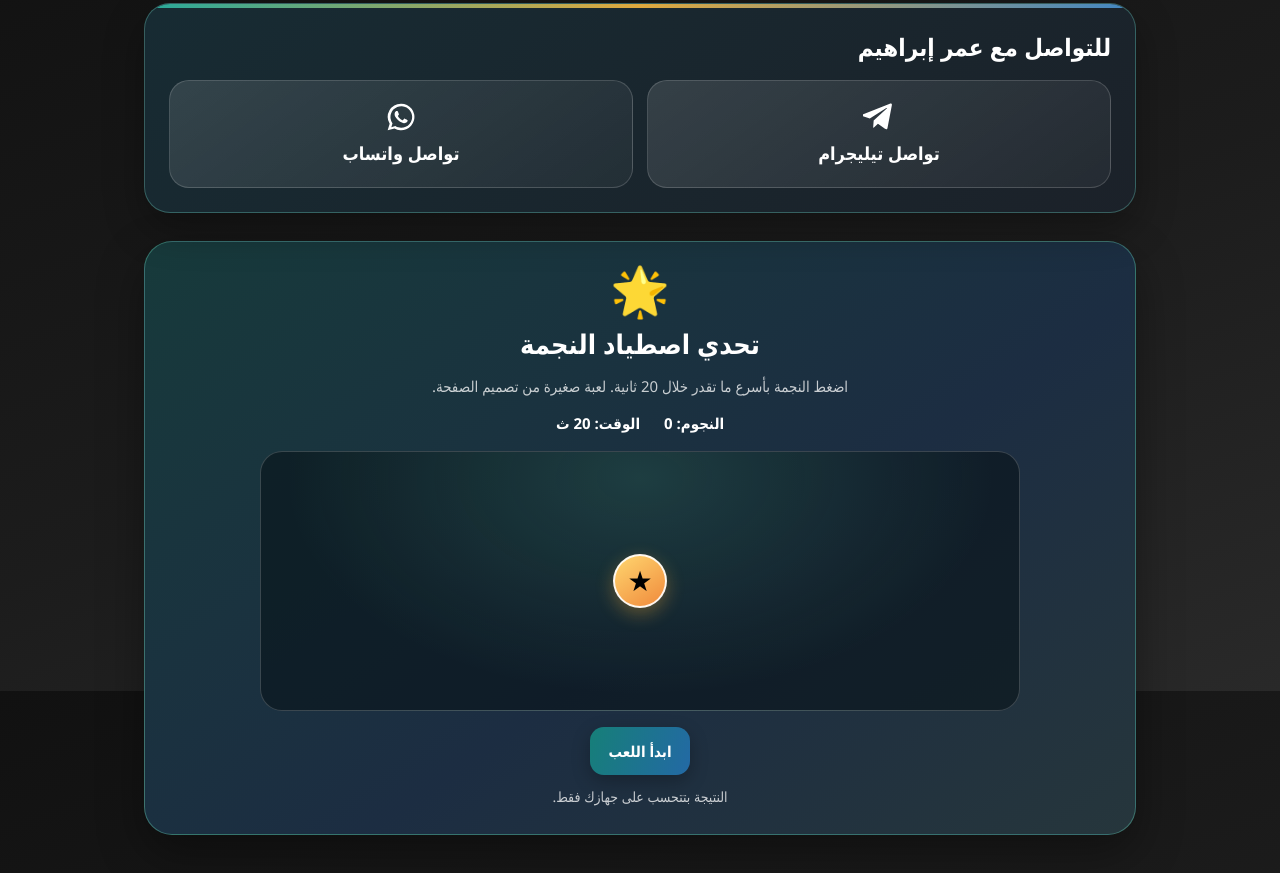
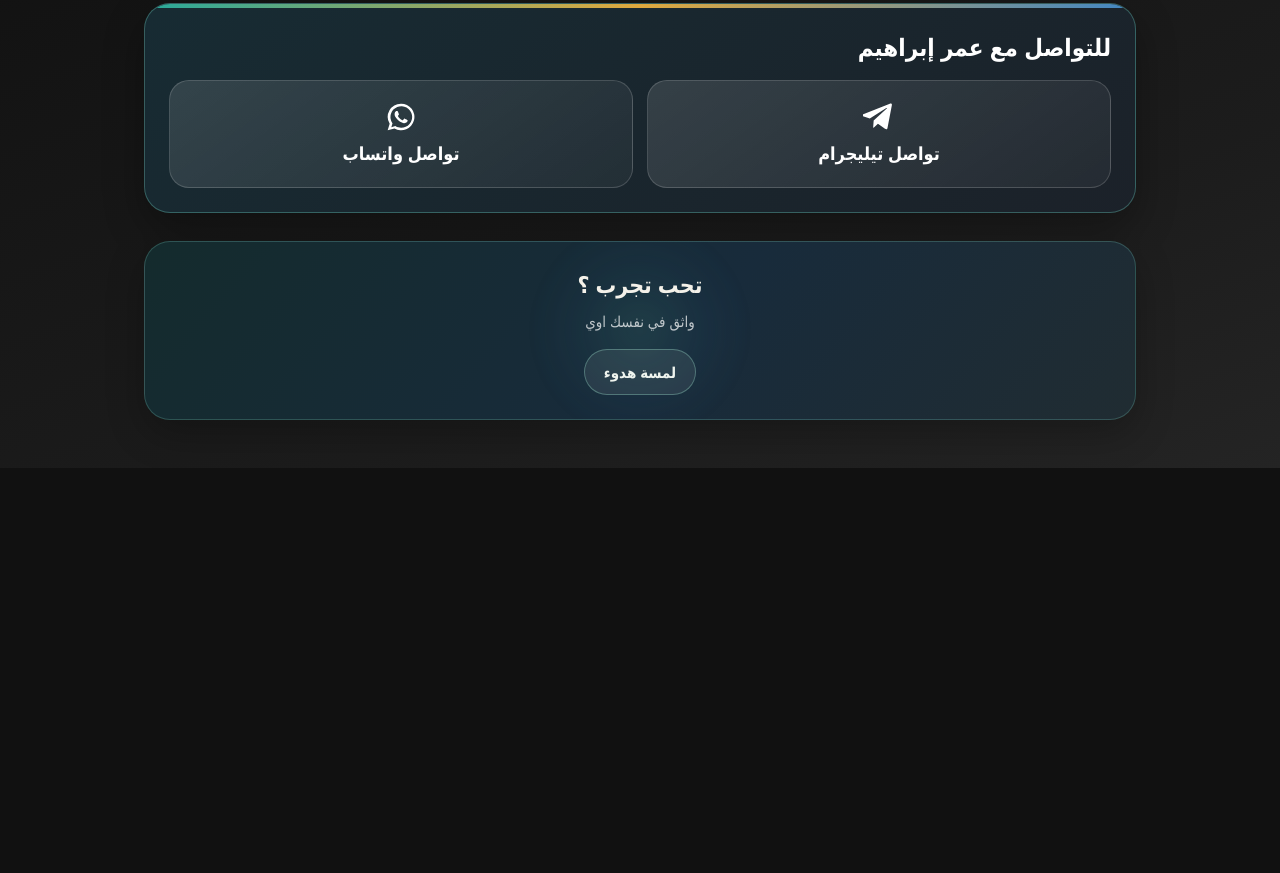
Before and after one commit to omr259/omr259.github.io, a plain HTML site: page index.html in a window 1280 px wide. Shown: the part 909-1782 px from the top of the page. After the commit the page ends 1377 px from the top, so only its background shows below. Drawn offline with Linux system fonts and the light colour scheme.

Commit message:
Add chill panel with interaction effects

```diff
--- a/index.html
+++ b/index.html
@@ -105,14 +105,19 @@ body { background: linear-gradient(160deg, #111111, #1c1c1c 55%, #292929); backg
 .hub-contact-title{font-size:24px;margin:0 0 8px;color:#fff}.hub-contact-links{gap:14px}
 .hub-contact-link{min-height:108px;border-radius:20px;background:linear-gradient(145deg,rgba(255,255,255,.12),rgba(255,255,255,.045));border:1px solid rgba(255,255,255,.16);transition:transform .2s,border-color .2s}
 .hub-contact-link:hover{transform:translateY(-3px);border-color:rgba(107,210,193,.65)}.hub-contact-link svg{width:32px;height:32px}
-.hub-game{margin:28px 0 24px;padding:24px;border-radius:28px;background:linear-gradient(145deg,#173a3b,#1c2d42 58%,#26363c);border:1px solid rgba(95,201,177,.42);box-shadow:0 18px 46px rgba(0,0,0,.35);text-align:center}
-.hub-game .hub-game-mark{font-size:48px;line-height:1;margin-bottom:8px}.hub-game h2{margin:0 0 8px;font-size:27px;color:#fff}
-.hub-game p{margin:0 0 12px;color:rgba(255,255,255,.76);line-height:1.75}.hub-game-stats{display:flex;justify-content:center;gap:24px;margin:12px 0 16px;font-weight:700}
-.hub-game-area{position:relative;height:260px;max-width:760px;margin:0 auto 16px;overflow:hidden;border-radius:22px;border:1px solid rgba(255,255,255,.18);background:radial-gradient(ellipse at 50% 10%,rgba(78,161,145,.24),transparent 66%),rgba(8,18,24,.58)}
-.hub-game-target{position:absolute;width:54px;height:54px;border:2px solid rgba(255,255,255,.9);border-radius:50%;background:linear-gradient(145deg,#ffd66f,#f08a3c);font-size:28px;cursor:pointer;box-shadow:0 6px 18px rgba(255,178,52,.32);touch-action:manipulation}
-.hub-game-target:active{transform:scale(.9)}.hub-game-start{border:0;border-radius:14px;padding:12px 18px;background:linear-gradient(110deg,#167f78,#2369a5);color:#fff;font:inherit;font-weight:800;cursor:pointer;box-shadow:0 6px 18px rgba(0,0,0,.25)}
-.hub-game-hint{font-size:14px!important;margin:10px 0 0!important}
-@media(max-width:500px){.hub-contact,.hub-game{padding:17px;border-radius:22px}.hub-contact-title{font-size:21px}.hub-game-area{height:220px}.hub-game-stats{gap:14px;font-size:14px}}
+
+.hub-chill{position:relative;isolation:isolate;overflow:hidden;margin:28px 0 24px;padding:24px 22px;border-radius:26px;background:linear-gradient(130deg,#142b2d,#182b3b 55%,#202c32);border:1px solid rgba(111,191,177,.28);box-shadow:0 14px 38px rgba(0,0,0,.24);text-align:center}
+.hub-chill:before{content:"";position:absolute;z-index:-1;width:220px;height:220px;left:50%;top:50%;transform:translate(-50%,-50%);border-radius:50%;background:radial-gradient(circle,rgba(85,183,162,.18),rgba(54,126,153,.08) 42%,transparent 72%);filter:blur(8px);transition:transform 1.1s ease,opacity 1.1s ease;opacity:.75}
+.hub-chill.is-glowing:before{transform:translate(-50%,-50%) scale(1.6);opacity:1}
+.hub-chill h2{margin:0 0 5px;font-size:23px;color:#f4f1e9}.hub-chill p{margin:0 auto 14px;max-width:500px;color:rgba(255,255,255,.72);line-height:1.8}
+.hub-chill-action{min-height:46px;padding:10px 19px;border:1px solid rgba(142,205,188,.4);border-radius:999px;background:rgba(232,239,231,.08);color:#eff4ee;font:inherit;font-weight:700;cursor:pointer;transition:background .25s,transform .25s,border-color .25s;touch-action:manipulation}
+.hub-chill-action:hover{background:rgba(117,184,165,.17);border-color:rgba(142,205,188,.72);transform:translateY(-1px)}
+.hub-chill-action:focus-visible{outline:2px solid #d4c18c;outline-offset:3px}
+.hub-chill-ripple{position:absolute;left:50%;top:50%;width:36px;height:36px;border:1px solid rgba(160,218,194,.55);border-radius:50%;transform:translate(-50%,-50%) scale(.25);opacity:0;pointer-events:none}
+.hub-chill.is-glowing .hub-chill-ripple{animation:chillRipple 1.4s ease-out both}
+@keyframes chillRipple{0%{transform:translate(-50%,-50%) scale(.35);opacity:.5}100%{transform:translate(-50%,-50%) scale(5.2);opacity:0}}
+@media(max-width:500px){.hub-contact,.hub-chill{padding:18px;border-radius:22px}.hub-chill h2{font-size:21px}}
+@media(prefers-reduced-motion:reduce){.hub-chill:before,.hub-chill-action{transition:none}.hub-chill.is-glowing .hub-chill-ripple{animation:none}}
 
 
 .hub-grid{width:100%;min-width:0}
@@ -174,23 +179,16 @@ function hubClick(){try{var C=window.AudioContext||window.webkitAudioContext;if(
 document.addEventListener('click',function(e){var t=e.target;if(t&&t.closest&&t.closest('.hub-card.is-live,.hub-back'))hubClick()},true);
 render(null);
 
+
 (function(){
  var contact=document.querySelector('.hub-contact');if(!contact)return;
- var game=document.createElement('section');game.className='hub-game';game.setAttribute('aria-label','لعبة اصطياد النجمة');
- var mark=document.createElement('div');mark.className='hub-game-mark';mark.textContent='🌟';game.appendChild(mark);
- var heading=document.createElement('h2');heading.textContent='تحدي اصطياد النجمة';game.appendChild(heading);
- var desc=document.createElement('p');desc.textContent='اضغط النجمة بأسرع ما تقدر خلال 20 ثانية. لعبة صغيرة من تصميم الصفحة.';game.appendChild(desc);
- var stats=document.createElement('div');stats.className='hub-game-stats';var scoreEl=document.createElement('div');var timeEl=document.createElement('div');stats.appendChild(scoreEl);stats.appendChild(timeEl);game.appendChild(stats);
- var area=document.createElement('div');area.className='hub-game-area';area.setAttribute('role','application');area.setAttribute('aria-label','مساحة اللعب');game.appendChild(area);
- var target=document.createElement('button');target.type='button';target.className='hub-game-target';target.textContent='★';target.setAttribute('aria-label','اضغط النجمة');target.hidden=false;target.style.left='calc(50% - 27px)';target.style.top='calc(50% - 27px)';area.appendChild(target);
- var start=document.createElement('button');start.type='button';start.className='hub-game-start';start.textContent='ابدأ اللعب';game.appendChild(start);
- var hint=document.createElement('p');hint.className='hub-game-hint';hint.textContent='النتيجة بتتحسب على جهازك فقط.';game.appendChild(hint);
- var score=0,remaining=20,timer=null;
- function place(){var maxX=Math.max(0,area.clientWidth-58),maxY=Math.max(0,area.clientHeight-58);target.style.left=Math.floor(Math.random()*(maxX+1))+'px';target.style.top=Math.floor(Math.random()*(maxY+1))+'px'}
- function finish(){clearInterval(timer);timer=null;target.hidden=true;start.disabled=false;start.textContent='العب تاني';hint.textContent='خلص الوقت! نتيجتك: '+score+' نجمة. اضغط للعب مرة تانية.'}
- function update(){scoreEl.textContent='النجوم: '+score;timeEl.textContent='الوقت: '+remaining+' ث'}
- start.addEventListener('click',function(){clearInterval(timer);score=0;remaining=20;start.disabled=true;target.hidden=false;hint.textContent='يلا بسرعة!';update();place();timer=setInterval(function(){remaining--;update();if(remaining<=0)finish()},1000)});
- target.addEventListener('click',function(){if(!timer)return;score++;update();place()});contact.insertAdjacentElement('afterend',game);update();
+ var panel=document.createElement('section');panel.className='hub-chill';panel.setAttribute('aria-label','لمسة روقان');
+ var ring=document.createElement('span');ring.className='hub-chill-ripple';ring.setAttribute('aria-hidden','true');panel.appendChild(ring);
+ var title=document.createElement('h2');title.textContent='تحب تجرب ؟';panel.appendChild(title);
+ var text=document.createElement('p');text.textContent='واثق في نفسك اوي';panel.appendChild(text);
+ var button=document.createElement('button');button.type='button';button.className='hub-chill-action';button.textContent='لمسة هدوء';button.setAttribute('aria-label','شغّل تأثير هدوء بسيط');panel.appendChild(button);
+ button.addEventListener('click',function(){panel.classList.remove('is-glowing');void panel.offsetWidth;panel.classList.add('is-glowing');window.setTimeout(function(){panel.classList.remove('is-glowing')},1450)});
+ contact.insertAdjacentElement('afterend',panel);
 })();
 </script>
 </body>
```
